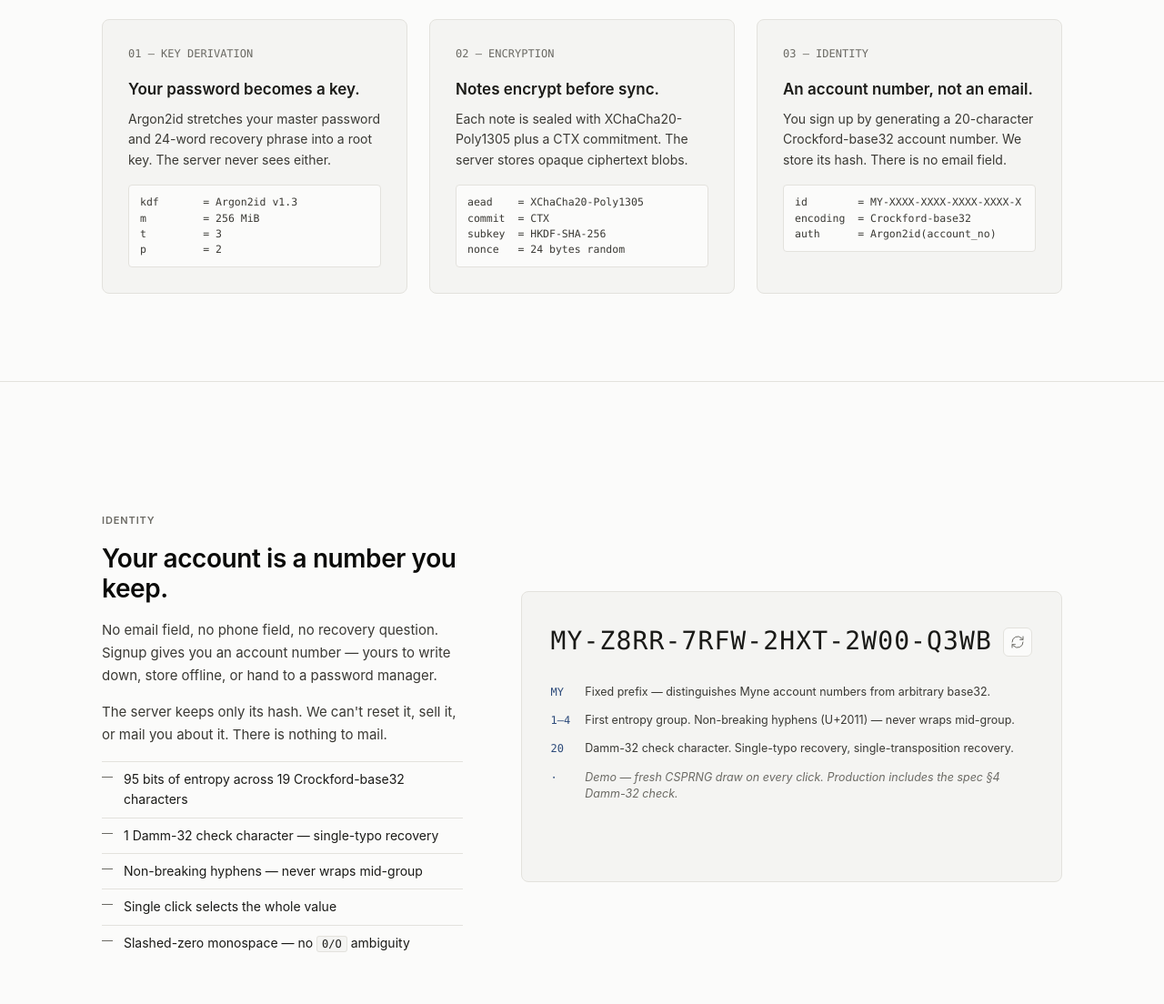
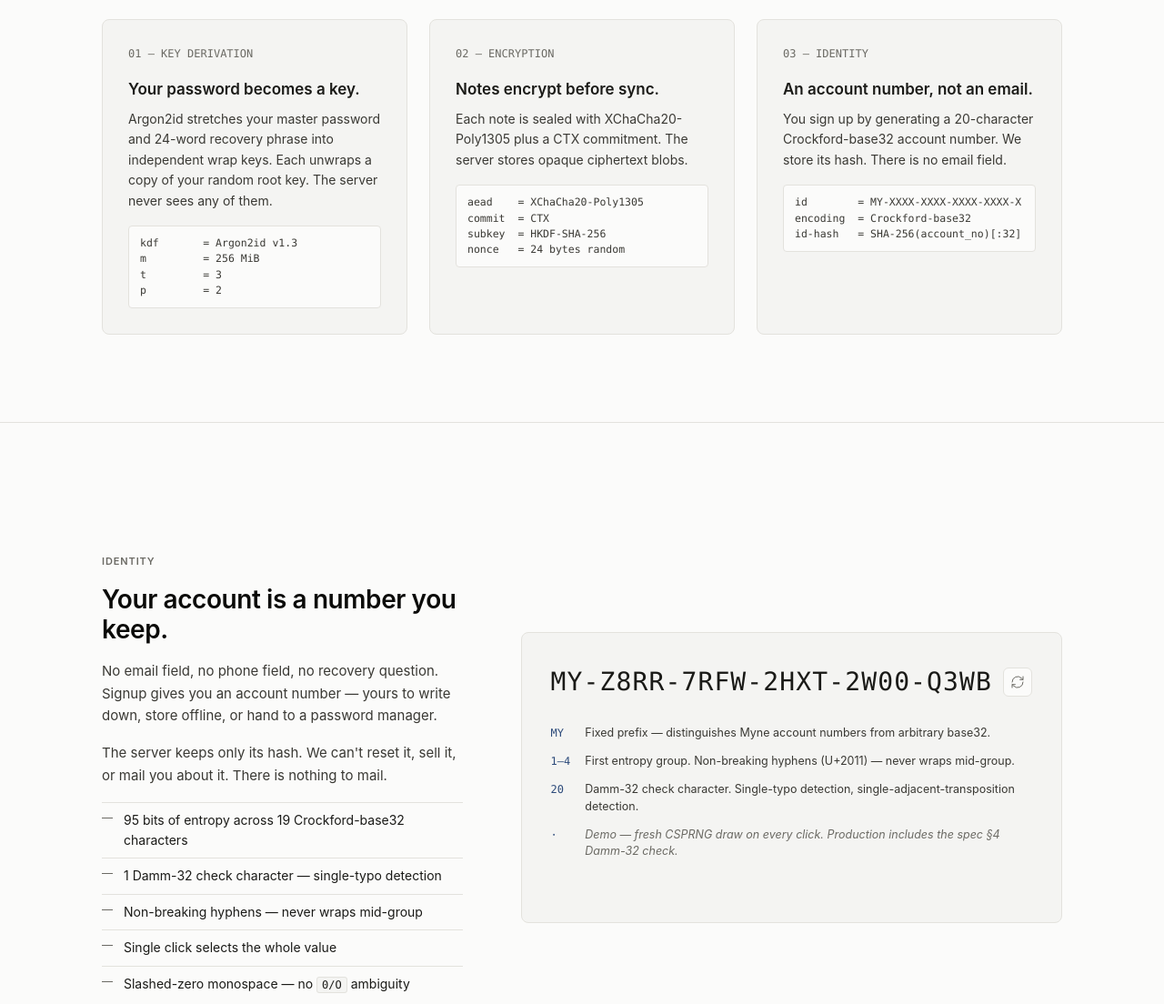
Before and after one commit to myne-md/myne-website, an Astro site: page / in a window 1280 px wide. Shown: the part 1400-2504 px from the top of the page at 91% size. Built offline with nearby package versions, Linux system fonts and the light colour scheme; Astro itself is replaced by a stand-in of ours.

Commit message:
fix: align marketing copy with protocol spec (root_key, account-number hash, recovery credential)
Signed-off-by: Ömer Duran <78652445+omerdduran@users.noreply.github.com>

```diff
--- a/src/components/AccountNumberFeature.astro
+++ b/src/components/AccountNumberFeature.astro
@@ -19,7 +19,7 @@ import { PLACEHOLDER } from "../scripts/account-number";
         </p>
         <ul>
           <li>95 bits of entropy across 19 Crockford-base32 characters</li>
-          <li>1 Damm-32 check character — single-typo recovery</li>
+          <li>1 Damm-32 check character — single-typo detection</li>
           <li>Non-breaking hyphens — never wraps mid-group</li>
           <li>Single click selects the whole value</li>
           <li>Slashed-zero monospace — no <code>0/O</code> ambiguity</li>
@@ -44,7 +44,7 @@ import { PLACEHOLDER } from "../scripts/account-number";
             <code>1–4</code>
             <span>First entropy group. Non-breaking hyphens (U+2011) — never wraps mid-group.</span>
             <code>20</code>
-            <span>Damm-32 check character. Single-typo recovery, single-transposition recovery.</span>
+            <span>Damm-32 check character. Single-typo detection, single-adjacent-transposition detection.</span>
             <code>·</code>
             <span class="demo-note">Demo — fresh CSPRNG draw on every click. Production includes the spec §4 Damm-32 check.</span>
           </div>
--- a/src/components/HowItWorks.astro
+++ b/src/components/HowItWorks.astro
@@ -15,8 +15,9 @@
         <div class="num">01 — KEY DERIVATION</div>
         <h3>Your password becomes a key.</h3>
         <p>
-          Argon2id stretches your master password and 24-word recovery phrase into
-          a root key. The server never sees either.
+          Argon2id stretches your master password and 24-word recovery phrase
+          into independent wrap keys. Each unwraps a copy of your random root
+          key. The server never sees any of them.
         </p>
 <pre>kdf       = Argon2id v1.3
 m         = 256 MiB
@@ -46,7 +47,7 @@ nonce   = 24 bytes random</pre>
         </p>
 <pre>id        = MY&#8209;XXXX&#8209;XXXX&#8209;XXXX&#8209;XXXX&#8209;X
 encoding  = Crockford-base32
-auth      = Argon2id(account_no)</pre>
+id-hash   = SHA-256(account_no)[:32]</pre>
       </article>
     </div>
   </div>
--- a/src/components/RecoveryPhraseFeature.astro
+++ b/src/components/RecoveryPhraseFeature.astro
@@ -17,8 +17,8 @@ const words = [
         <h3>24 words. That's the whole recovery story.</h3>
         <p>
           A BIP-39 24-word phrase is generated once, on-device, when you create
-          your vault. Together with your password, it's the only way to derive
-          your root key.
+          your vault. Either your password or the phrase unwraps your root key —
+          the phrase is an independent credential, not a second factor.
         </p>
         <p>
           If you lose both your password and recovery phrase, your notes are
```
